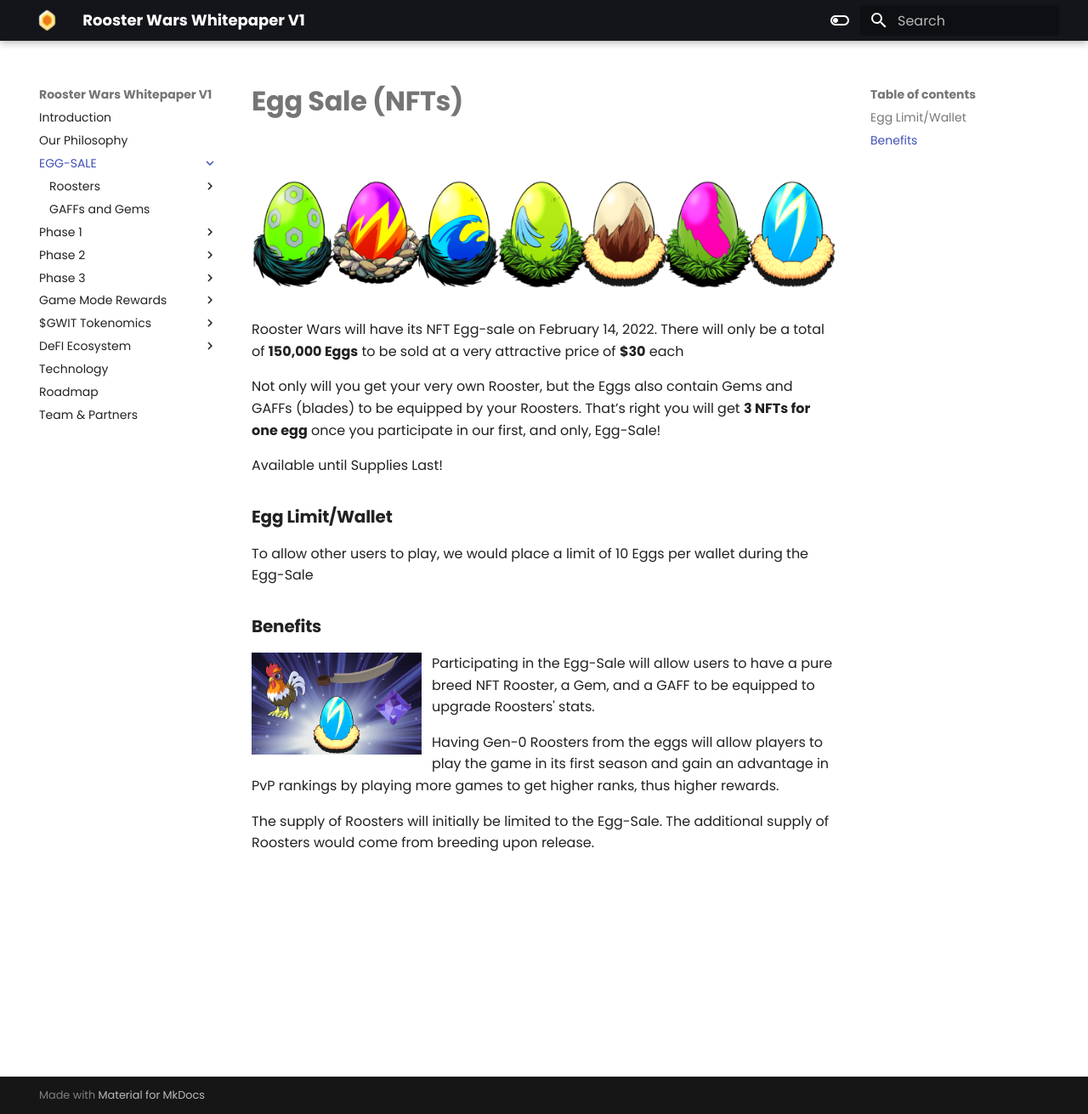
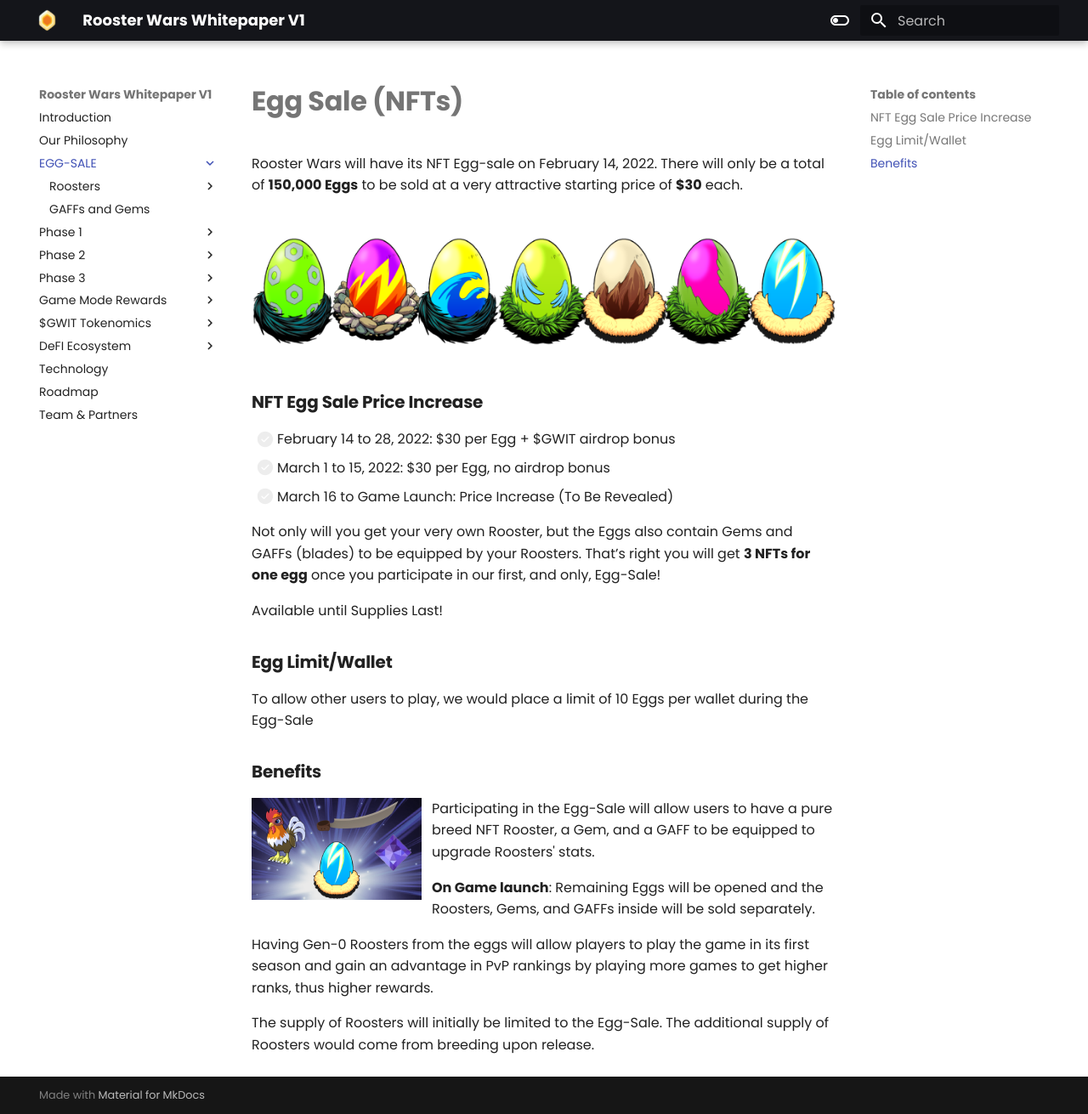
Before and after one commit to AshtreeBV/roosterwars-whitepaper, an MkDocs documentation site: the page built from docs/egg-sale/index.md, in a window 1280 px wide and 1311 px high. Shown: the whole window at 85% size. Built offline with MkDocs 1.6.1 and Material for MkDocs 9.7.7, drawn with Linux system fonts in a browser that asks for light colours.

Commit message:
Egg sale, price leaps

```diff
--- a/docs/egg-sale/index.md
+++ b/docs/egg-sale/index.md
@@ -1,9 +1,15 @@
 # **Egg Sale (NFTs)**
+
+Rooster Wars will have its NFT Egg-sale on February 14, 2022. There will only be a total of **150,000 Eggs** to be sold at a very attractive starting price of **$30** each.
 
 <!-- Egg Banner -->
 <img src="../images/egg-banner.png" alt="eggs" class="egg-banner">
 
-Rooster Wars will have its NFT Egg-sale on February 14, 2022. There will only be a total of **150,000 Eggs** to be sold at a very attractive price of **$30** each
+### **NFT Egg Sale Price Increase**
+
+- [ ] February 14 to 28, 2022: $30 per Egg + $GWIT airdrop bonus
+- [ ] March 1 to 15, 2022: $30 per Egg, no airdrop bonus
+- [ ] March 16 to Game Launch: Price Increase (To Be Revealed)
 
 Not only will you get your very own Rooster, but the Eggs also contain Gems and GAFFs (blades) to be equipped by your Roosters. That’s right you will get **3 NFTs for one egg** once you participate in our first, and only, Egg-Sale!
 
@@ -20,6 +26,8 @@ To allow other users to play, we would place a limit of 10 Eggs per wallet durin
 
 Participating in the Egg-Sale will allow users to have a pure breed NFT Rooster, a Gem, and a GAFF to be equipped to upgrade Roosters' stats.
 
+**On Game launch**: Remaining Eggs will be opened and the Roosters, Gems, and GAFFs inside will be sold separately.
+
 Having Gen-0 Roosters from the eggs will allow players to play the game in its first season and gain an advantage in PvP rankings by playing more games to get higher ranks, thus higher rewards.
 
 The supply of Roosters will initially be limited to the Egg-Sale. The additional supply of Roosters would come from breeding upon release.
```
